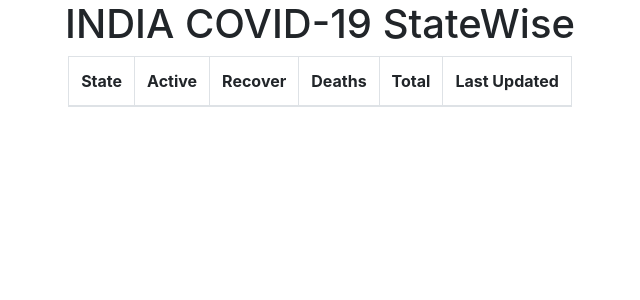
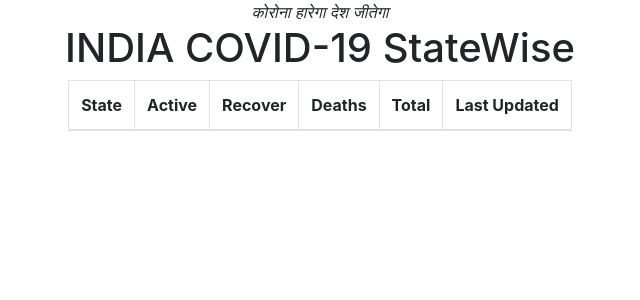
Before and after one commit to ajay-makvana/covid19detail, a Django app: page / in a window 1280 px wide. Shown: the top 300 px of the page, without its empty margins (320-960 px from the left). Run offline with Django 3.2, Linux system fonts and the light colour scheme; lists and menus that the app fills with data are empty; some libraries are stand-ins or nearby versions.

Commit message:
New Version

```diff
--- a/covid/settings.py
+++ b/covid/settings.py
@@ -21,7 +21,7 @@ BASE_DIR = Path(__file__).resolve().parent.parent
 # See https://docs.djangoproject.com/en/3.2/howto/deployment/checklist/
 
 # SECURITY WARNING: keep the secret key used in production secret!
-SECRET_KEY = 'cnkcknkc'
+SECRET_KEY = 'newSecretKey:)'
 
 # SECURITY WARNING: don't run with debug turned on in production!
 DEBUG = True
--- a/home/templates/home/index.html
+++ b/home/templates/home/index.html
@@ -8,10 +8,14 @@
     <script src="https://code.jquery.com/jquery-3.5.1.min.js"></script>
 
 
-    <link rel="stylesheet" href="https://maxcdn.bootstrapcdn.com/bootstrap/4.0.0/css/bootstrap.min.css" integrity="sha384-Gn5384xqQ1aoWXA+058RXPxPg6fy4IWvTNh0E263XmFcJlSAwiGgFAW/dAiS6JXm" crossorigin="anonymous">
+    <link rel="stylesheet" href="https://maxcdn.bootstrapcdn.com/bootstrap/4.0.0/css/bootstrap.min.css"
+        integrity="sha384-Gn5384xqQ1aoWXA+058RXPxPg6fy4IWvTNh0E263XmFcJlSAwiGgFAW/dAiS6JXm" crossorigin="anonymous">
 </head>
 
 <body>
+    <div align='center'>
+        <i> कोरोना हारेगा देश जीतेगा </i>
+    </div>
     <h1 align='center'>INDIA COVID-19 StateWise</h1>
     <table id='covidtable' align="center" style="width: auto;" class="table table-bordered border-primary table-hover">
         <thead>
```
Lines whose indentation alone changed are shown as unchanged.
